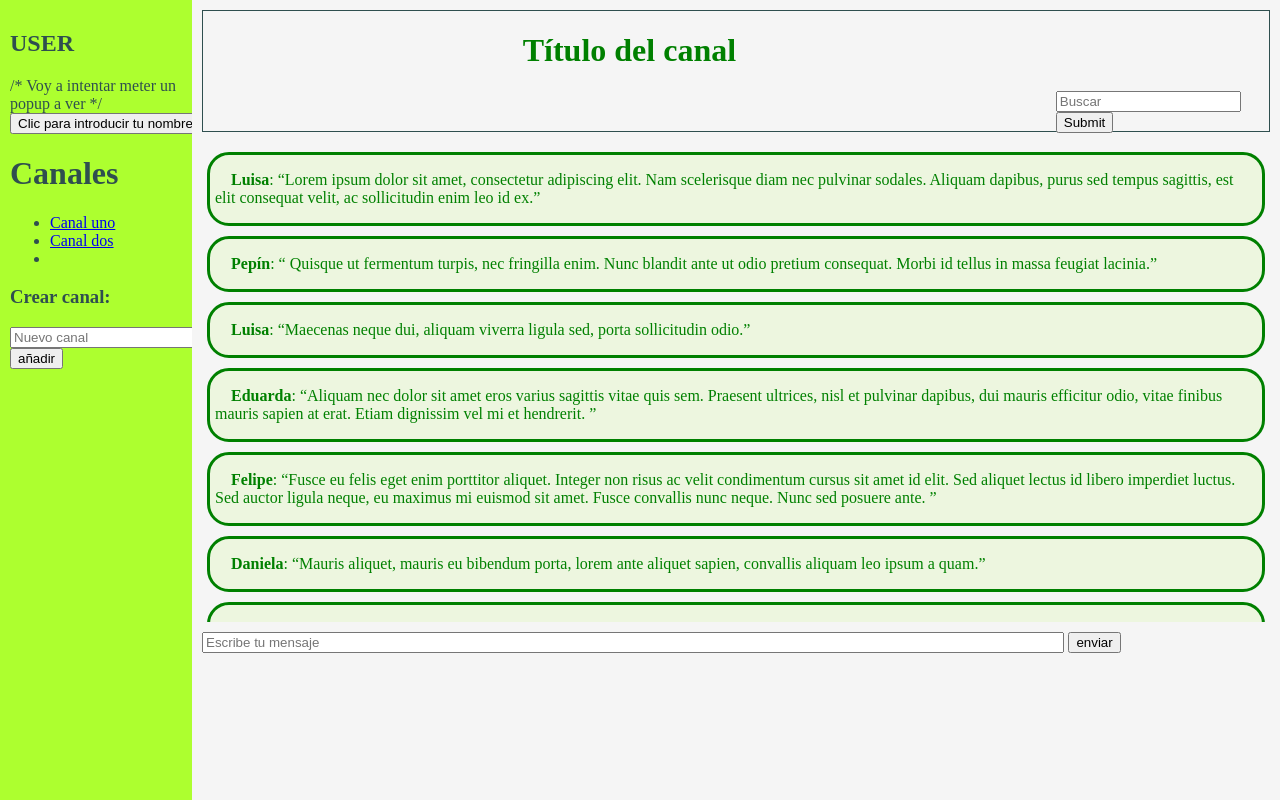
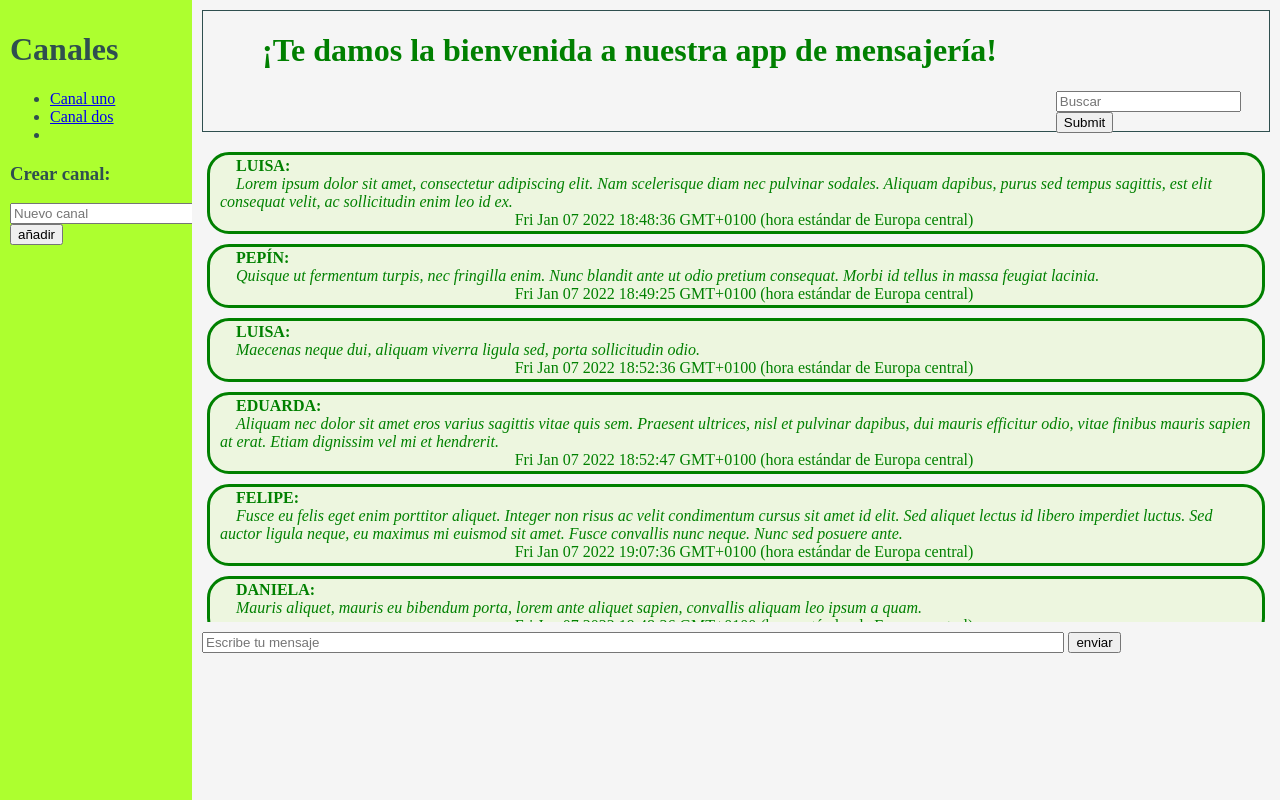
Before and after one commit to Julia-EH/proyectofinalGH, a plain HTML site: page Proyecto final - app mensajería/index.html in a window 1280 px wide. Both pictures are taken after a click on the input "añadir". Drawn offline with Linux system fonts and the light colour scheme.

Commit message:
¡Finiquitado!
Terminada la programación... ¡por fin conseguí apañar lo de los mensajes!

```diff
--- a/Proyecto final - app mensajería/CSS/style.css
+++ b/Proyecto final - app mensajería/CSS/style.css
@@ -61,13 +61,23 @@ body {
         height: 10%;
         margin: 10px;
     }
-    #caja-mensajes {
+    .caja-mensajes {
         margin: 10px 5px;
         border:3px solid green;
         border-radius:22px;
-        padding: 0px 5px;
+        padding: 2px 10px;
         background-color: rgba(172, 255, 47, 0.11);
         text-indent: 1em;
+    }
+    .user {
+        font-weight: bold;
+        text-transform: uppercase;
+    }
+    .mens {
+        font-style: italic;
+    }
+    .fech {
+        text-align: center;
     }
         #nuevo-mensaje-barra {
             width: 80%;
--- a/Proyecto final - app mensajería/index.html
+++ b/Proyecto final - app mensajería/index.html
@@ -10,8 +10,6 @@
 <body><div>
 
     <div id="zona-canales">
-        <h2>USER</h2> /* Voy a intentar meter un popup a ver */
-        <input type="submit" value="Clic para introducir tu nombre" id="nombreUser" onclick="nombreUser()">
         <h1>Canales</h1>
         <ul id="lista-canales">
             <li><a href="#">Canal uno</a></li>
@@ -27,47 +25,65 @@
     <div id="zona-principal">
         <div id="zona-cabecera">
             <div id="titulocanal">
-                <h1>Título del canal</h1>
+                <h1>¡Te damos la bienvenida a nuestra app de mensajería!</h1>
             </div>
             <div id="zona-busqueda">
                 <div class="search-bar">
-                    <input type="search" class="search" placeholder="Buscar">
-                    <input type="submit">
-                </div>
-                <div class="search-button">
+                    <input type="search" class="search" id="criterio" placeholder="Buscar">
+                    <input type="submit" onclick="buscar()">
                 </div>
             </div>
         </div>
         <div id="zona-chat">
-            <div id="caja-mensajes">
-            <p> <strong>Luisa</strong>: <q class: mensaje>Lorem ipsum dolor sit amet, consectetur adipiscing elit. Nam scelerisque diam nec pulvinar sodales. Aliquam dapibus, purus sed tempus sagittis, est elit consequat velit, ac sollicitudin enim leo id ex.</q></p>
+            <div class="caja-mensajes">
+                <div class="user">Luisa:</div>
+                <div class="mens">Lorem ipsum dolor sit amet, consectetur adipiscing elit. Nam scelerisque diam nec pulvinar sodales. Aliquam dapibus, purus sed tempus sagittis, est elit consequat velit, ac sollicitudin enim leo id ex.</div>
+                <div class="fech">Fri Jan 07 2022 18:48:36 GMT+0100 (hora estándar de Europa central)</div>
             </div>
-            <div id="caja-mensajes">
-            <p> <strong>Pepín</strong>: <q class: mensaje> Quisque ut fermentum turpis, nec fringilla enim. Nunc blandit ante ut odio pretium consequat. Morbi id tellus in massa feugiat lacinia.</q></p>
+            <div class="caja-mensajes">
+                <div class="user">Pepín:</div>
+                <div class="mens">Quisque ut fermentum turpis, nec fringilla enim. Nunc blandit ante ut odio pretium consequat. Morbi id tellus in massa feugiat lacinia.</div>
+                <div class="fech">Fri Jan 07 2022 18:49:25 GMT+0100 (hora estándar de Europa central)</div>
             </div>
-            <div id="caja-mensajes">
-            <p> <strong>Luisa</strong>: <q class: mensaje>Maecenas neque dui, aliquam viverra ligula sed, porta sollicitudin odio.</q></p>
+            <div class="caja-mensajes">
+                <div class="user">Luisa:</div>
+                <div class="mens">Maecenas neque dui, aliquam viverra ligula sed, porta sollicitudin odio.</div>
+                <div class="fech">Fri Jan 07 2022 18:52:36 GMT+0100 (hora estándar de Europa central)</div>
             </div>
-            <div id="caja-mensajes">
-            <p> <strong>Eduarda</strong>: <q class: mensaje>Aliquam nec dolor sit amet eros varius sagittis vitae quis sem. Praesent ultrices, nisl et pulvinar dapibus, dui mauris efficitur odio, vitae finibus mauris sapien at erat. Etiam dignissim vel mi et hendrerit. </q></p>
+            <div class="caja-mensajes">
+                <div class="user">Eduarda:</div>
+                <div class="mens">Aliquam nec dolor sit amet eros varius sagittis vitae quis sem. Praesent ultrices, nisl et pulvinar dapibus, dui mauris efficitur odio, vitae finibus mauris sapien at erat. Etiam dignissim vel mi et hendrerit.</div>
+                <div class="fech">Fri Jan 07 2022 18:52:47 GMT+0100 (hora estándar de Europa central)</div>
             </div>
-            <div id="caja-mensajes">
-            <p> <strong>Felipe</strong>: <q class: mensaje>Fusce eu felis eget enim porttitor aliquet. Integer non risus ac velit condimentum cursus sit amet id elit. Sed aliquet lectus id libero imperdiet luctus. Sed auctor ligula neque, eu maximus mi euismod sit amet. Fusce convallis nunc neque. Nunc sed posuere ante. </q></p>
+            <div class="caja-mensajes">
+                <div class="user">Felipe:</div>
+                <div class="mens">Fusce eu felis eget enim porttitor aliquet. Integer non risus ac velit condimentum cursus sit amet id elit. Sed aliquet lectus id libero imperdiet luctus. Sed auctor ligula neque, eu maximus mi euismod sit amet. Fusce convallis nunc neque. Nunc sed posuere ante.</div>
+                <div class="fech">Fri Jan 07 2022 19:07:36 GMT+0100 (hora estándar de Europa central)</div>
             </div>
-            <div id="caja-mensajes">
-            <p> <strong>Daniela</strong>: <q class: mensaje>Mauris aliquet, mauris eu bibendum porta, lorem ante aliquet sapien, convallis aliquam leo ipsum a quam.</q></p>
+            <div class="caja-mensajes">
+                <div class="user">Daniela:</div>
+                <div class="mens">Mauris aliquet, mauris eu bibendum porta, lorem ante aliquet sapien, convallis aliquam leo ipsum a quam.</div>
+                <div class="fech">Fri Jan 07 2022 19:48:36 GMT+0100 (hora estándar de Europa central)</div>
             </div>
-            <div id="caja-mensajes">
-            <p> <strong>Daniela</strong>: <q class: mensaje>Etiam euismod nibh sed volutpat tincidunt. In hac habitasse platea dictumst. </q></p>
+            <div class="caja-mensajes">
+                <div class="user">Daniela:</div>
+                <div class="mens">Etiam euismod nibh sed volutpat tincidunt. In hac habitasse platea dictumst.</div>
+                <div class="fech">Fri Jan 07 2022 20:00:00 GMT+0100 (hora estándar de Europa central)</div>
             </div>
-            <div id="caja-mensajes">
-            <p> <strong>Luisa</strong>: <q class: mensaje>Vivamus euismod facilisis tempus. Donec rhoncus risus eget maximus hendrerit. Nullam tempus ac neque quis imperdiet. Morbi fermentum egestas quam, eget lobortis eros ultrices non. </q></p>
+            <div class="caja-mensajes">
+                <div class="user">Luisa:</div>
+                <div class="mens">Vivamus euismod facilisis tempus. Donec rhoncus risus eget maximus hendrerit. Nullam tempus ac neque quis imperdiet. Morbi fermentum egestas quam, eget lobortis eros ultrices non.</div>
+                <div class="fech">Fri Jan 07 2022 21:17:16 GMT+0100 (hora estándar de Europa central)</div>
             </div>
-            <div id="caja-mensajes">
-            <p> <strong>Pepín</strong>: <q class: mensaje>Suspendisse sodales convallis iaculis. Sed lobortis nisl ac lorem iaculis, sit amet hendrerit odio interdum. Donec egestas, magna a mollis semper, nunc mauris condimentum leo, non feugiat orci nisl sed metus. Aliquam justo mauris, porta vitae commodo et, pharetra viverra est. </q></p>
+            <div class="caja-mensajes">
+                <div class="user">Pepín:</div>
+                <div class="mens">Suspendisse sodales convallis iaculis. Sed lobortis nisl ac lorem iaculis, sit amet hendrerit odio interdum. Donec egestas, magna a mollis semper, nunc mauris condimentum leo, non feugiat orci nisl sed metus. Aliquam justo mauris, porta vitae commodo et, pharetra viverra est.</div>
+                <div class="fech">Fri Jan 07 2022 21:35:32 GMT+0100 (hora estándar de Europa central)</div>
             </div>
-            <div id="caja-mensajes">
-            <p> <strong>Felipe</strong>: <q class: mensaje>Mauris sollicitudin est non neque ornare, a rhoncus justo sagittis. </q></p>
+            <div class="caja-mensajes">
+                <div class="user">Felipe:</div>
+                <div class="mens">Mauris sollicitudin est non neque ornare, a rhoncus justo sagittis.</div>
+                <div class="fech">Fri Jan 07 2022 22:22:22 GMT+0100 (hora estándar de Europa central)</div>
             </div>
         </div>
         <div id="zona-pie">
--- a/Proyecto final - app mensajería/js/main.js
+++ b/Proyecto final - app mensajería/js/main.js
@@ -1,7 +1,7 @@
 function nuevoCanal() {
-    var canalLoc = document.getElementById("nuevo-canal-barra").value;
-    var canalNuevo = document.createTextNode(canalLoc);
-    var listaLoc = document.getElementById("lista-canales");
+    var canalOrigen = document.getElementById("nuevo-canal-barra").value;
+    var canalNuevo = document.createTextNode(canalOrigen);
+    var listaOrigen = document.getElementById("lista-canales");
     var listaNuevo = document.createElement("li");
     var aNuevo = document.createElement("a");
     var attr = document.createAttribute("href");
@@ -10,7 +10,7 @@ function nuevoCanal() {
 
     aNuevo.setAttributeNode(attr);
 
-    listaLoc.appendChild(listaNuevo);
+    listaOrigen.appendChild(listaNuevo);
     listaNuevo.appendChild(aNuevo);
     aNuevo.appendChild(canalNuevo);
 
@@ -18,36 +18,38 @@ function nuevoCanal() {
 
 }
 
-function nombreUser() {
-    var userLoc = document.getElementById("nombre-user-barra").value;
-    var userNuevo = document.createTextNode(userLoc);
-    var listaLoc = document.getElementById("zona-user"); /* no existe aún zona-user (de hecho, no "getElement": esto no será una list, tiene que sustituir (aunque lo tengo que crear primero) y entonces lo de abajo creo que tampoco me hace falta si encuentro el "sustituir"*/
-    var listaNuevo = document.createElement("div");
-    var pNuevo = document.createElement("p");
-    var uNuevo = document.createElement("strong");
+function nuevoMensaje() {
+    var fechaOrigen = new Date();
+    var yo = "yo: ";
+    var mensajeOrigen = document.getElementById("nuevo-mensaje-barra").value;
+    var listOrigen = document.getElementById("zona-chat");
 
-/* Revisar qué me vale de aquí; y del document, a ver cómo llamo a la "barra" -imagino que igual- */
-    listaLoc.appendChild(listaNuevo, pNuevo);
-    listaNuevo.appendChild(qNode);
-    pNuevo.appendChild(uNuevo);
-    uNuevo.appendChild(userNuevo);
+    var listNuevo = document.createElement("div");
+    var mensajeNuevo = document.createElement("div");
+    var mensajeContenido = document.createTextNode(mensajeOrigen);
+    var fechaNuevo = document.createElement("div");
+    var fechaContenido = document.createTextNode(fechaOrigen);
+    var userNuevo = document.createElement("div");
+    var userContenido = document.createTextNode(yo);
 
-    document.getElementById("nombre-user-barra").value = "";
+    listOrigen.appendChild(listNuevo);
+    listNuevo.appendChild(userNuevo);
+    listNuevo.appendChild(mensajeNuevo);
+    listNuevo.appendChild(fechaNuevo);
+    userNuevo.appendChild(userContenido);
+    mensajeNuevo.appendChild(mensajeContenido);
+    fechaNuevo.appendChild(fechaContenido);
 
-}
-
-function nuevoMensaje() {
-    var mensajeLoc = document.getElementById("nuevo-mensaje-barra").value;
-    var mensajeNuevo = document.createTextNode(mensajeLoc);
-    var listaLoc = document.getElementById("zona-chat");
-    var listaNuevo = document.createElement("div");
-    var pNuevo = document.createElement("p");
-    var qNuevo = document.createElement("q");
-
-    listaLoc.appendChild(listaNuevo);
-    listaNuevo.appendChild(pNuevo);
-    pNuevo.appendChild(qNuevo);
-    qNuevo.appendChild(mensajeNuevo);
+    listNuevo.classList.add("caja-mensajes");
+    userNuevo.classList.add("user");
+    mensajeNuevo.classList.add("mens");
+    fechaNuevo.classList.add("fech");
 
     document.getElementById("nuevo-mensaje-barra").value = "";
 }
+
+function buscar() {
+    var busqueda = document.getElementById("criterio").value;
+
+    console.log (busqueda);
+}
```
